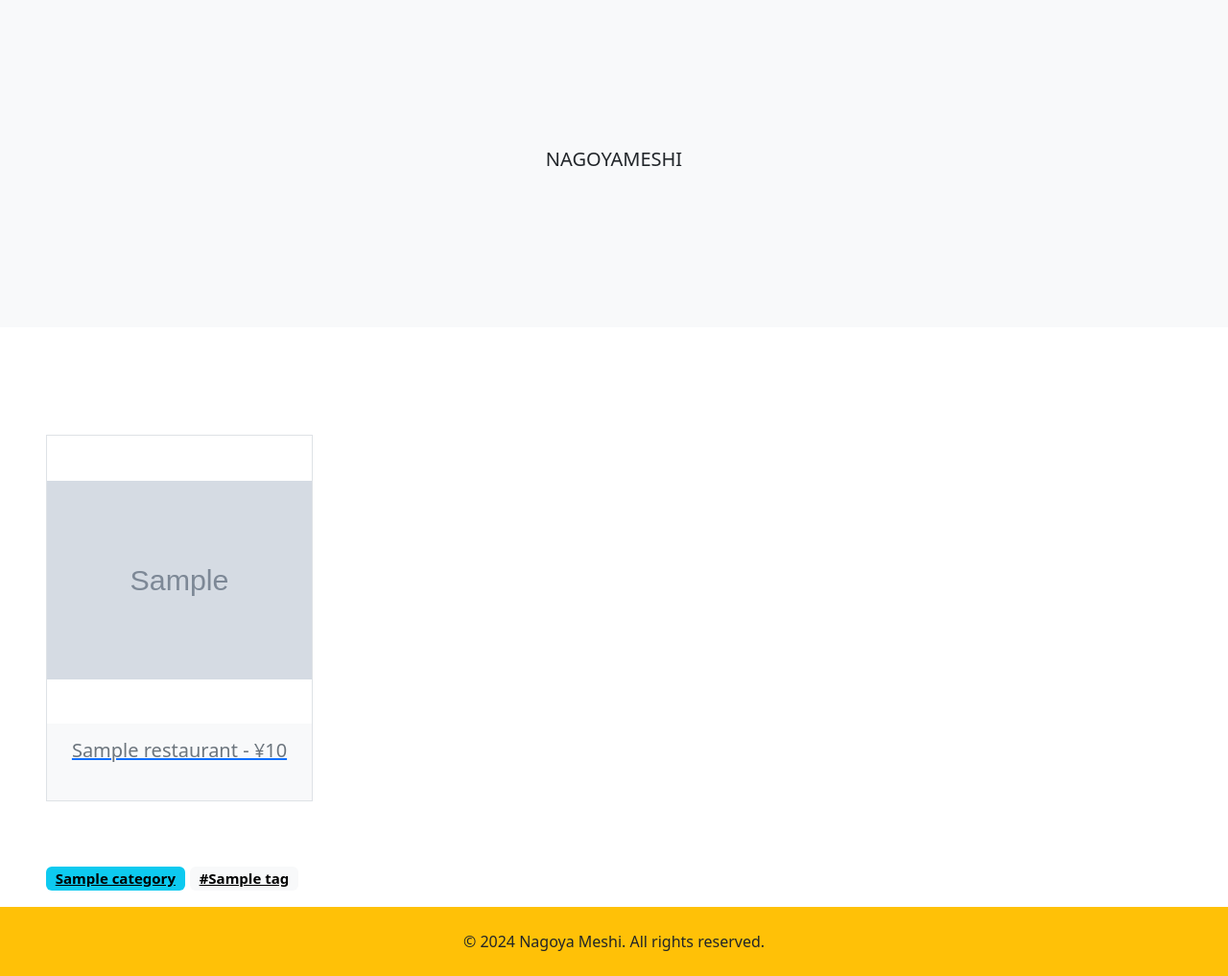
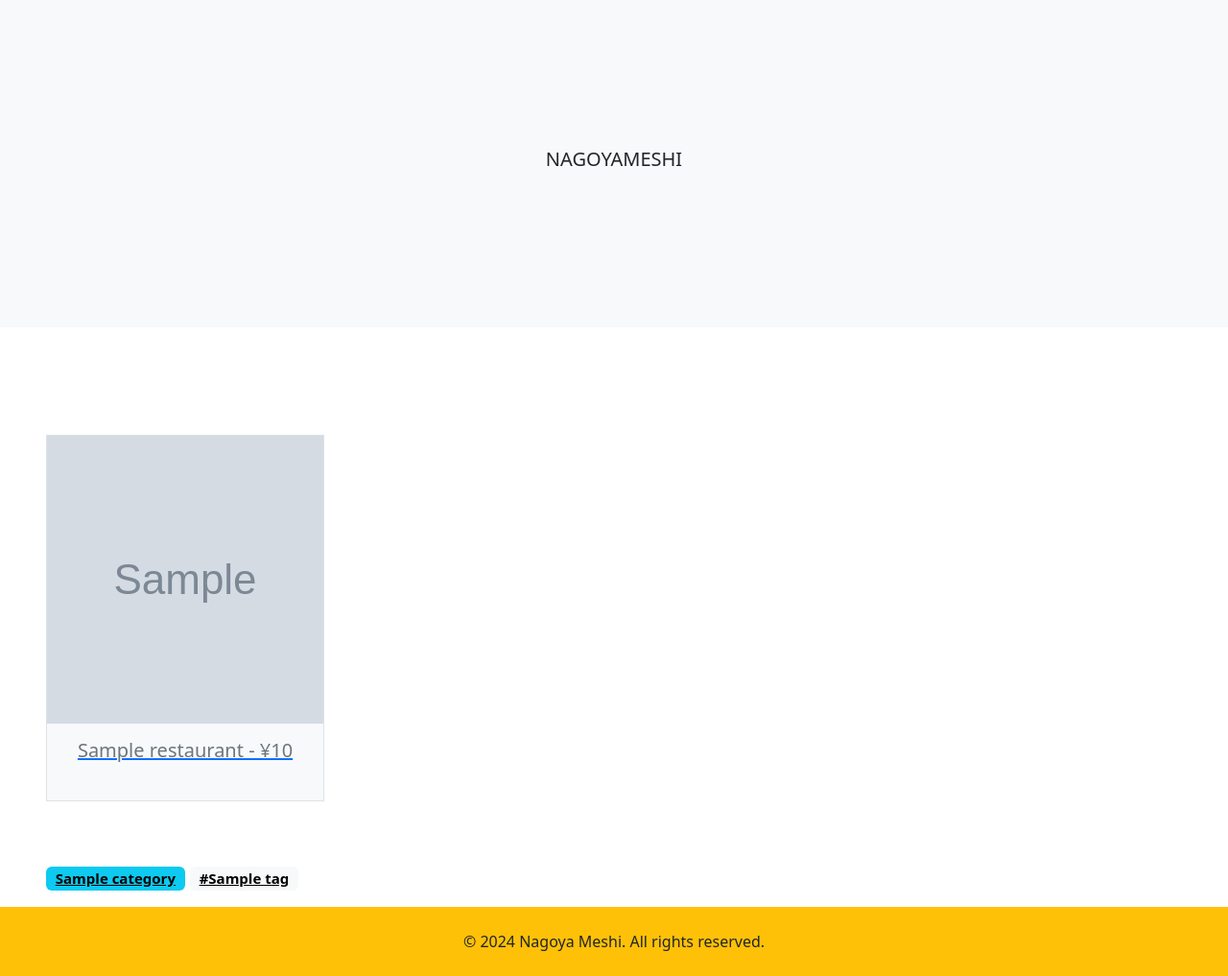
Before and after one commit to rin-rin0141/django-tabelog-kadai, a Django app: page / in a window 1280 px wide. Shown: the part 73-1090 px from the top of the page at 96% size. Run offline with Django 5.2, Linux system fonts and the light colour scheme; tables that the repository leaves empty hold one stand-in row (values such as "Sample post"); grey boxes marked "Sample" are stand-in pictures.

Commit message:
カード大きさ調整

```diff
--- a/base/templates/base/item_box.html
+++ b/base/templates/base/item_box.html
@@ -1,6 +1,6 @@
 <a href="/restaurant/items/{{ object.pk }}/" class="d-block h-100  w-100">
   <div class="border h-100 restaurant-card">
-    <img src="/{{ object.image }}" width="100%" class="bg-white restaurant-card-img">
+    <img src="/{{ object.image }}"  class="bg-white restaurant-card-img">
     <div class="bg-light text-center text-secondary overflow-hidden">
       <div class="my-2 py-2">
         <h2 class="lead">{{ object.name }} - ¥{{ object.price }}</h2>
--- a/restaurant/templates/restaurant/pages/item_add_box.html
+++ b/restaurant/templates/restaurant/pages/item_add_box.html
@@ -1,8 +1,8 @@
 {% load static %}
 
-<a href="/restaurant/items/{{ object.pk }}/">
-  <div class="border">
-    <img src="{% static object.static_image_path %}" width="100%" class="bg-white restaurant-card-img" />
+<a href="/restaurant/items/{{ object.pk }}/" class="d-block h-100  w-100">
+  <div class="border h-100 restaurant-card">
+    <img src="{% static object.static_image_path %}" class="bg-white restaurant-card-img" />
     <div class="bg-light text-center text-secondary overflow-hidden">
       <div class="my-2 py-2">
         <h2 class="lead">{{object.name}} - ¥{{object.price}}</h2>
--- a/restaurant/templates/restaurant/restaurant_list.html
+++ b/restaurant/templates/restaurant/restaurant_list.html
@@ -17,7 +17,7 @@
   {% endfor %}
 </div>
 
-<div class="row my-5">
+<div class="row row-cols-4 g-2 my-5">
   {% for object in object_list %}
   <div class="col-12 col-lg-3 my-3 d-flex">
     {% include 'restaurant/pages/item_add_box.html' %}
--- a/static/style.css
+++ b/static/style.css
@@ -1,9 +1,18 @@
 .restaurant-card-img {
   width: 100%;
   height: 300px;
-  object-fit: contain;
+  object-fit: cover;
+  object-position: center;
+  display: block;
 }
 
 .restaurant-card {
   width: 100%;
+  height: 100%;           /* 親の高さに合わせる */
+  display: flex;
+  flex-direction: column;
 }
+
+.restaurant-card .bg-light {
+  flex: 1;   /* テキスト部分の高さを揃える */
+}
```
